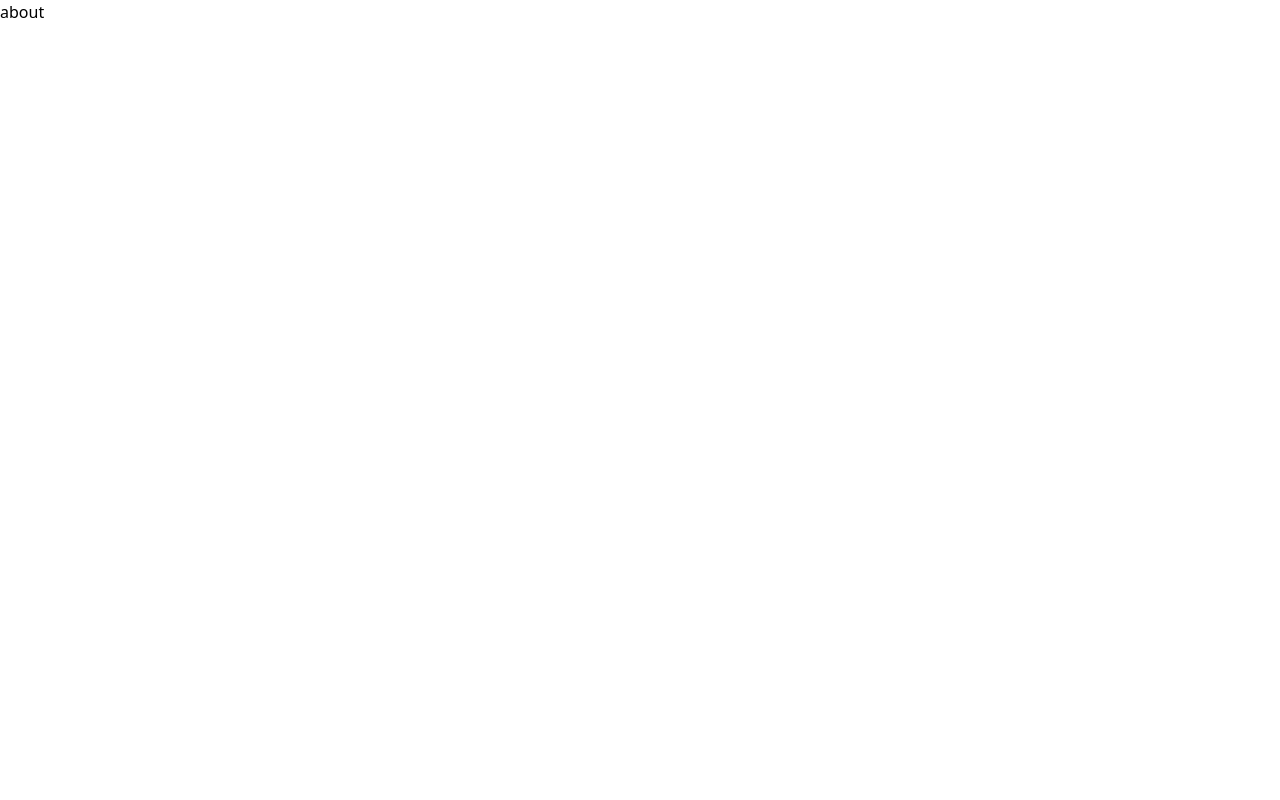
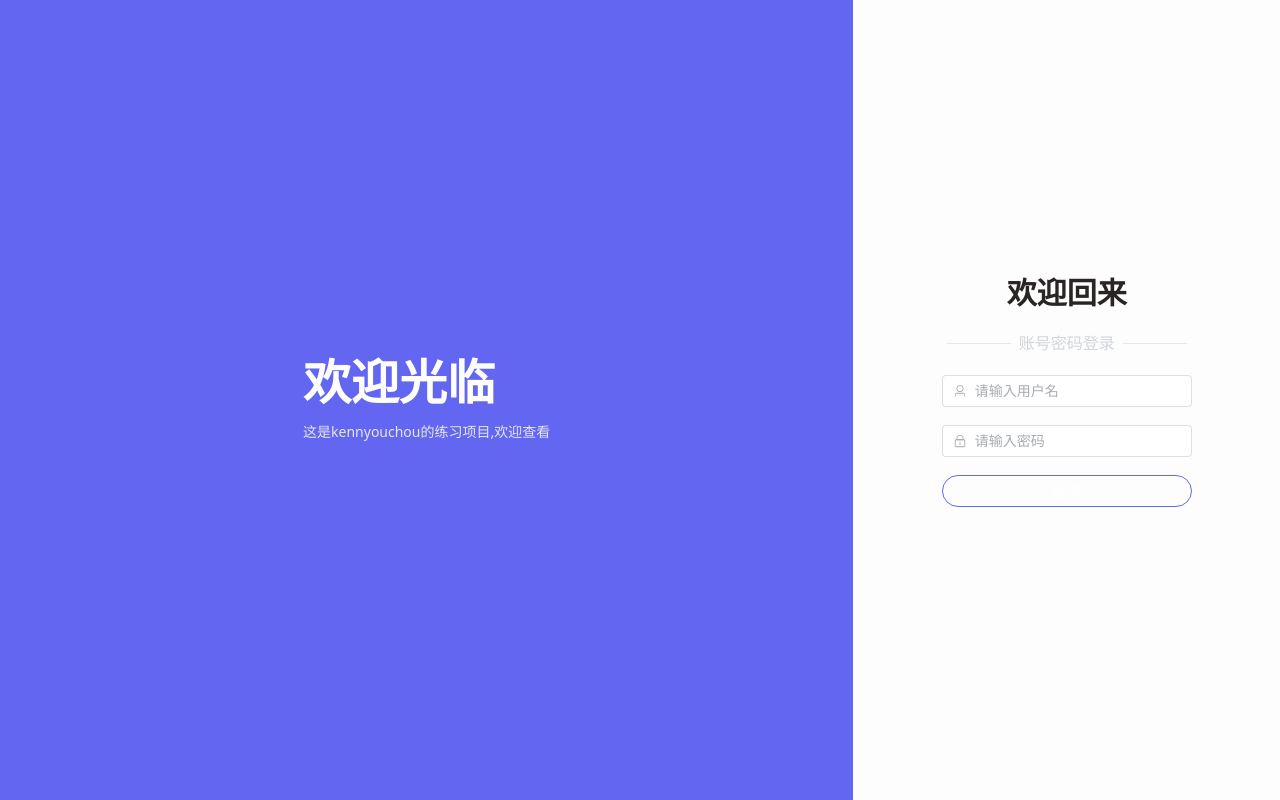
Before and after one commit to kennyouchou/kennyou-admin, a Vue app: page /#/login in a window 1280 px wide. Before the commit this address led to /#/about. Built offline with nearby package versions, Linux system fonts and the light colour scheme.

Commit message:
登录功能实现

```diff
--- a/package.json
+++ b/package.json
@@ -10,9 +10,11 @@
   },
   "dependencies": {
     "@element-plus/icons-vue": "^2.0.10",
+    "@vueuse/integrations": "^9.4.0",
     "axios": "^1.1.3",
     "element-plus": "^2.2.19",
     "pinia": "^2.0.23",
+    "universal-cookie": "^4.0.4",
     "vue": "^3.2.37",
     "vue-router": "^4.1.6"
   },
--- a/src/api/manager.js
+++ b/src/api/manager.js
@@ -1,6 +1,6 @@
-import axios from '@/axios.js'
+import axios from '@/axios'
 
-export function login(){
+export function login(username,password){
   return axios.post(
     '/admin/login',
     {
@@ -9,3 +9,8 @@ export function login(){
     }
   )
 }
+
+export function getInfo() {
+    // 请求拦截器已经自动加token了 这里没必要传了
+    return axios.post("/admin/getinfo")
+}
--- a/src/axios.js
+++ b/src/axios.js
@@ -1,8 +1,37 @@
 import axios from "axios";
-
+import { ElNotification } from 'element-plus'
+import { useCookies } from '@vueuse/integrations/useCookies'
 const service = axios.create({
   baseURL:"/api"
 
 })
+// 添加请求拦截器
+service.interceptors.request.use(function (config) {
+  // 在发送请求之前做些什么
+  // 往header头自动添加token
+  const cookie = useCookies()
+  const token = cookie.get("admin-token")
+  if(token){
+    config.headers["token"] = token
+  }
+  return config;
+}, function (error) {
+  // 对请求错误做些什么
+  return Promise.reject(error);
+});
+
+// 添加响应拦截器
+service.interceptors.response.use(function (response) {
+  // 对响应数据做点什么 这里拿token
+  return response.data.data;
+}, function (error) {
+  // 对响应错误做点什么
+        ElNotification({
+        type: 'error',
+        message: error.response.data.msg || '请求失败',
+        duration: 3000
+      })
+  return Promise.reject(error);
+});
 
 export default service
--- a/src/pages/login.vue
+++ b/src/pages/login.vue
@@ -39,17 +39,26 @@
         </el-form-item>
         <!-- 登录按钮 -->
         <el-form-item>
-          <el-button type="primary" @click="onSubmit" color="#626aef" round class="w-[250px]">登 录</el-button>
+          <el-button type="primary"
+          :loading="loading"
+          @click="onSubmit" color="#626aef" round class="w-[250px]">登 录</el-button>
         </el-form-item>
       </el-form>
     </el-col>
   </el-row>
 </template>
 <script setup>
-import { ref , reactive } from 'vue'
-import { login } from '@/api/manager'
+import { ref, reactive } from 'vue'
+import { login , getInfo } from '@/api/manager'
+import { ElNotification } from 'element-plus'
+import { useRouter } from 'vue-router'
+import { useCookies } from '@vueuse/integrations/useCookies'
 // import { User,Lock } from '@element-plus/icons-vue'
 // do not use same name with ref
+
+
+const router = useRouter()
+
 const form = reactive({
   username: '',
   password: ''
@@ -62,12 +71,6 @@ const rules = {
       message: '警告，用户名不能为空',
       trigger: 'blur' //失去焦点时
     },
-    {
-      min: 3,
-      max: 5,
-      message: '用户名长度必须是3到5个字符',
-      trigger: 'blur'
-    },
   ],
   password: [
     {
@@ -78,18 +81,46 @@ const rules = {
   ]
 }
 const formRef = ref(null)
-
+const loading = ref(false)
+// 表单验证 需要向服务器传入用户名和密码
 const onSubmit = () => {
+  // validate对整个表单的内容进行验证。 接收一个回调函数，或返回 Promise
   formRef.value.validate((valid) => {
-    if(!valid){
+    if (!valid) {
       return false
     }
-    login(form.username,form.password).then(res=>{
+    loading.value = true
+    login(form.username, form.password)
+    .then(res => {
       console.log(res);
-    }).catch(err=>{
-      //拿到具体报错信息
-      console.log(err.response.data.msg);
-    })
+      // 提示成功信息
+      ElNotification({
+        type: 'success',
+        message: '恭喜！登陆成功!' || '登录失败',
+        duration: 3000
+      })
+      // 需要存储用户token和用户信息
+      const cookie = useCookies()
+      // 将token存到cookie中 直接res.token 在拦截器中已经优化
+      cookie.set("admin-token",res.token)
+
+      // 获取用户信息
+      getInfo().then(res2 => {
+        console.log(res2);
+      })
+      // 跳转到后台首页
+      router.push('/')
+     }).finally(()=>{
+        loading.value = false
+     })
+    // .catch(err => {
+    //   //拿到具体报错信息,并通知 已放到拦截器里
+    //   // ElNotification({
+    //   //   type: 'error',
+    //   //   message: err.response.data.msg || '请求失败',
+    //   //   duration: 3000
+    //   // })
+    // })
   })
 }
 
--- a/vite.config.js
+++ b/vite.config.js
@@ -11,7 +11,7 @@ export default defineConfig({
   },
   server:{
     proxy: {
-      // 选项写法
+      // 解除跨域写法
       '/api': {
         target: 'http://ceshi13.dishait.cn',
         changeOrigin: true,
```
Also changed, not shown: 1 other file (tests, documents, lock files or other folders).
